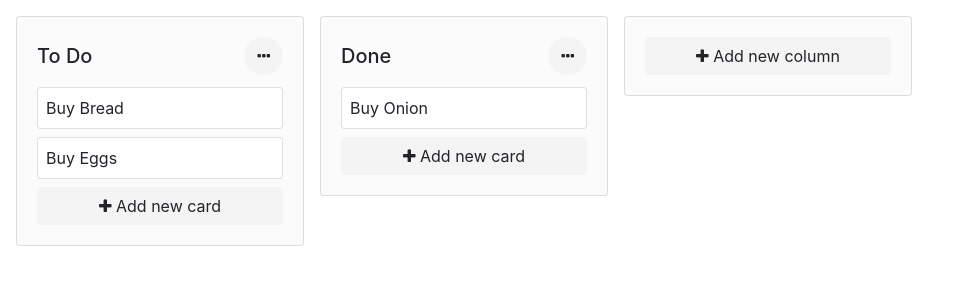
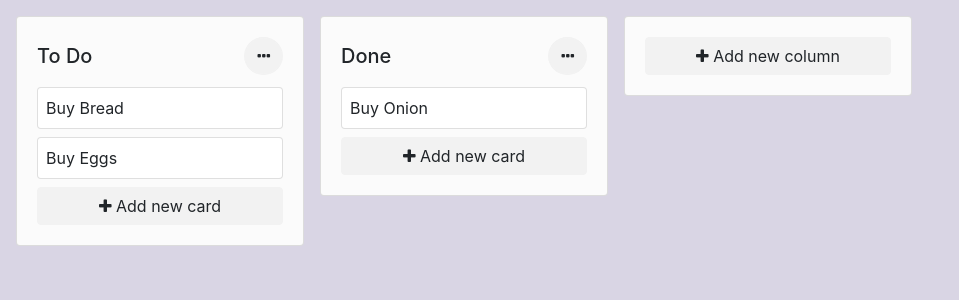
Before and after one commit to TatianaFomina/task-manager, an Angular app: page / in a window 1280 px wide. Shown: the top 300 px of the page, without its empty margins (0-959 px from the left). Built offline with nearby package versions, Linux system fonts and the light colour scheme.

Commit message:
Update styles.scss

```diff
--- a/src/styles.scss
+++ b/src/styles.scss
@@ -3,7 +3,7 @@
 $theme-colors: (
   "primary": #8c7db6,
   "danger": #fb565b,
-  "light": #F4F4F4
+  "light": #F2F2F2
 );
 
 /* Importing Bootstrap SCSS file. */
@@ -15,3 +15,7 @@ $theme-colors: (
   width: 100%;
   height: 100%;
 }
+
+body {
+  background: #d9d5e4;
+}
```
